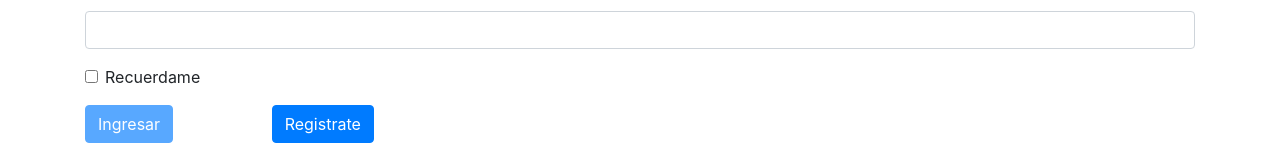
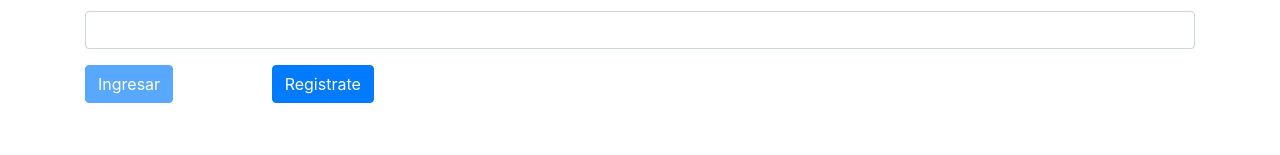
Before and after one commit to IntegradoraUTAGS/FrontEnd-COVPAS, an Angular app: page /login in a window 1280 px wide. Shown: the part 523-678 px from the top of the page. Built offline with nearby package versions, Linux system fonts and the light colour scheme.

Commit message:
correcciones

```diff
--- a/src/app/guard/login.guard.ts
+++ b/src/app/guard/login.guard.ts
@@ -14,7 +14,7 @@ export class LoginGuard implements CanActivate {
     next: ActivatedRouteSnapshot,
     state: RouterStateSnapshot): Observable<boolean | UrlTree> | Promise<boolean | UrlTree> | boolean | UrlTree {
 
-      return localStorage.getItem('numempleado') ? true : false;
+      return localStorage.getItem('token') ? true : false;
 
   }
 }
--- a/src/app/login/login.component.html
+++ b/src/app/login/login.component.html
@@ -6,19 +6,11 @@
     <form class="needs-validation" (ngSubmit)="ingresar(myForm)" #myForm="ngForm">
         <div class="form-group">
             <label for="">Numero de Empleado</label>
-            <input class="form-control" [(ngModel)]="usuario.numNoEmpleado" type="text" name="numEmpleado" #numEmpleado="ngModel" [ngClass]="{ 'is-invalid': !numEmpleado.valid && numEmpleado.touched,'is-valid': numEmpleado.valid}" required>
+            <input class="form-control" [(ngModel)]="usuario.numNoEmpleado" maxlength="4" type="text" name="numEmpleado" #numEmpleado="ngModel" [ngClass]="{ 'is-invalid': !numEmpleado.valid && numEmpleado.touched,'is-valid': numEmpleado.valid}" required>
         </div>
         <div class="form-group">
             <label for="">Contraseña</label>
-            <input class="form-control" [(ngModel)]="usuario.strPassword" type="password" name="password" #password="ngModel" [ngClass]="{ 'is-invalid': !password.valid && password.touched,'is-valid': password.valid}" required>
-        </div>
-        <div class="form-group">
-            <div class="form-check">
-                <input class="form-check-input" type="checkbox">
-                <label class="form-check-label">
-              Recuerdame
-            </label>
-            </div>
+            <input class="form-control" [(ngModel)]="usuario.strPassword" maxlength="8" type="password" name="password" #password="ngModel" [ngClass]="{ 'is-invalid': !password.valid && password.touched,'is-valid': password.valid}" required>
         </div>
         <div class="form-row">
             <div class="form-group col-md-2">
--- a/src/app/login/login.component.ts
+++ b/src/app/login/login.component.ts
@@ -12,6 +12,8 @@ import { NgForm } from '@angular/forms';
 })
 export class LoginComponent implements OnInit {
   usuario: User = new User();
+  // tslint:disable-next-line: max-line-length
+  regexp = new RegExp(/^(([^<>()\[\]\\.,;:\s@"]+(\.[^<>()\[\]\\.,;:\s@"]+)*)|(".+"))@((\[[0-9]{1,3}\.[0-9]{1,3}\.[0-9]{1,3}\.[0-9]{1,3}])|(([a-zA-Z\-0-9]+\.)+[a-zA-Z]{2,}))$/);
 
   constructor(public router: Router, private service: ServiceService) { }
 
@@ -25,8 +27,9 @@ export class LoginComponent implements OnInit {
   ingresar(myForm: NgForm) {
     this.service.Login(this.usuario).then((usuario: any) => {
       console.log(usuario.persona);
-      console.warn(usuario.token)
+      console.warn(usuario.token);
       myForm.reset();
+      localStorage.setItem('token', usuario.token);
       this.router.navigateByUrl('menu');
     }).catch((err: any) => {
       console.log(err);
--- a/src/app/service/service.service.ts
+++ b/src/app/service/service.service.ts
@@ -9,8 +9,8 @@ export class ServiceService {
 userLogged: boolean;
   constructor(public router: Router, private http: HttpClient) { }
 
-   Login( usuario:User ){
-    return this.http.post('http://localhost:3000/persona/login',usuario).toPromise();
+   Login( usuario: User ){
+    return this.http.post('http://localhost:3000/persona/login', usuario).toPromise();
   }
 
 
```
